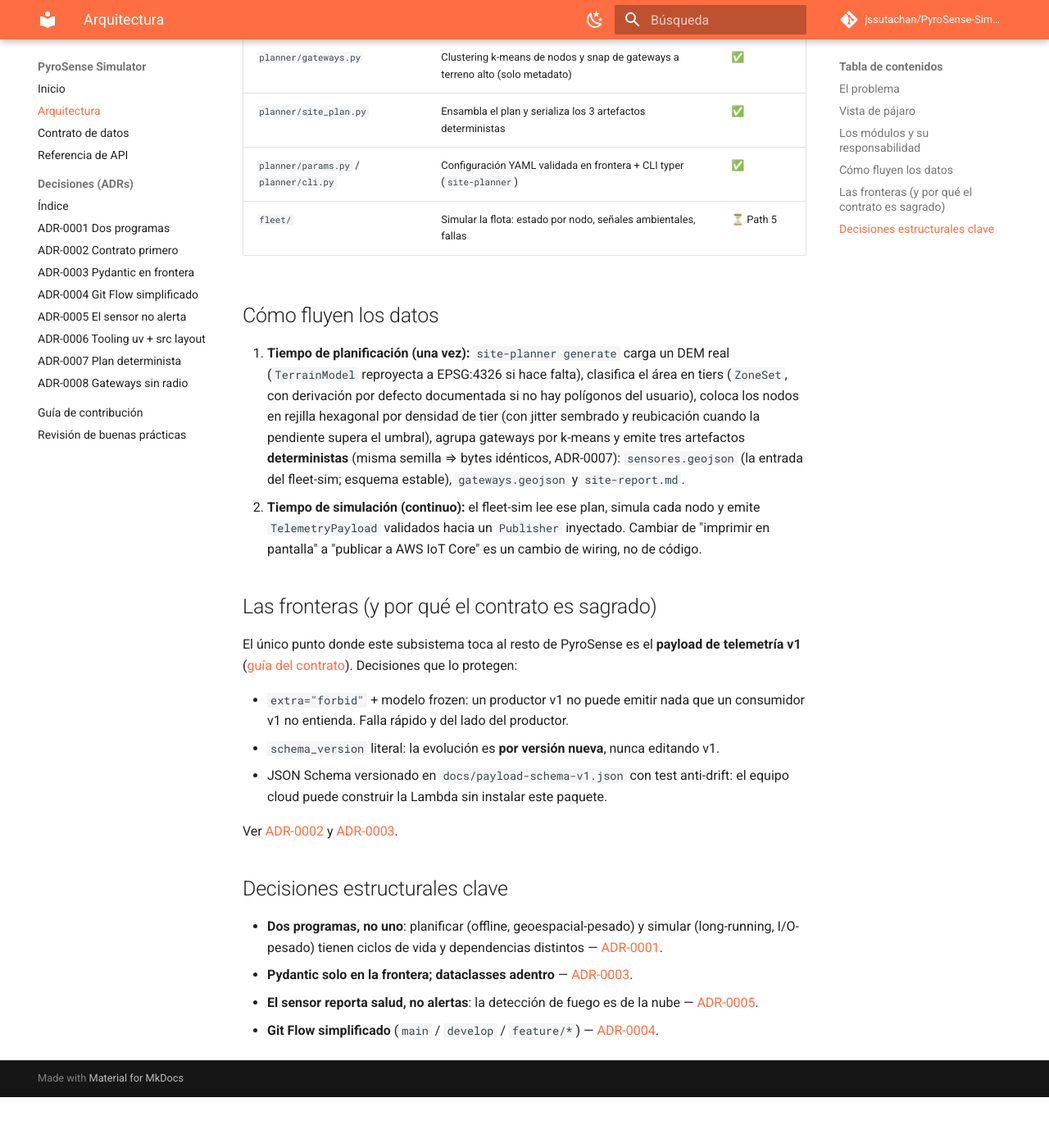
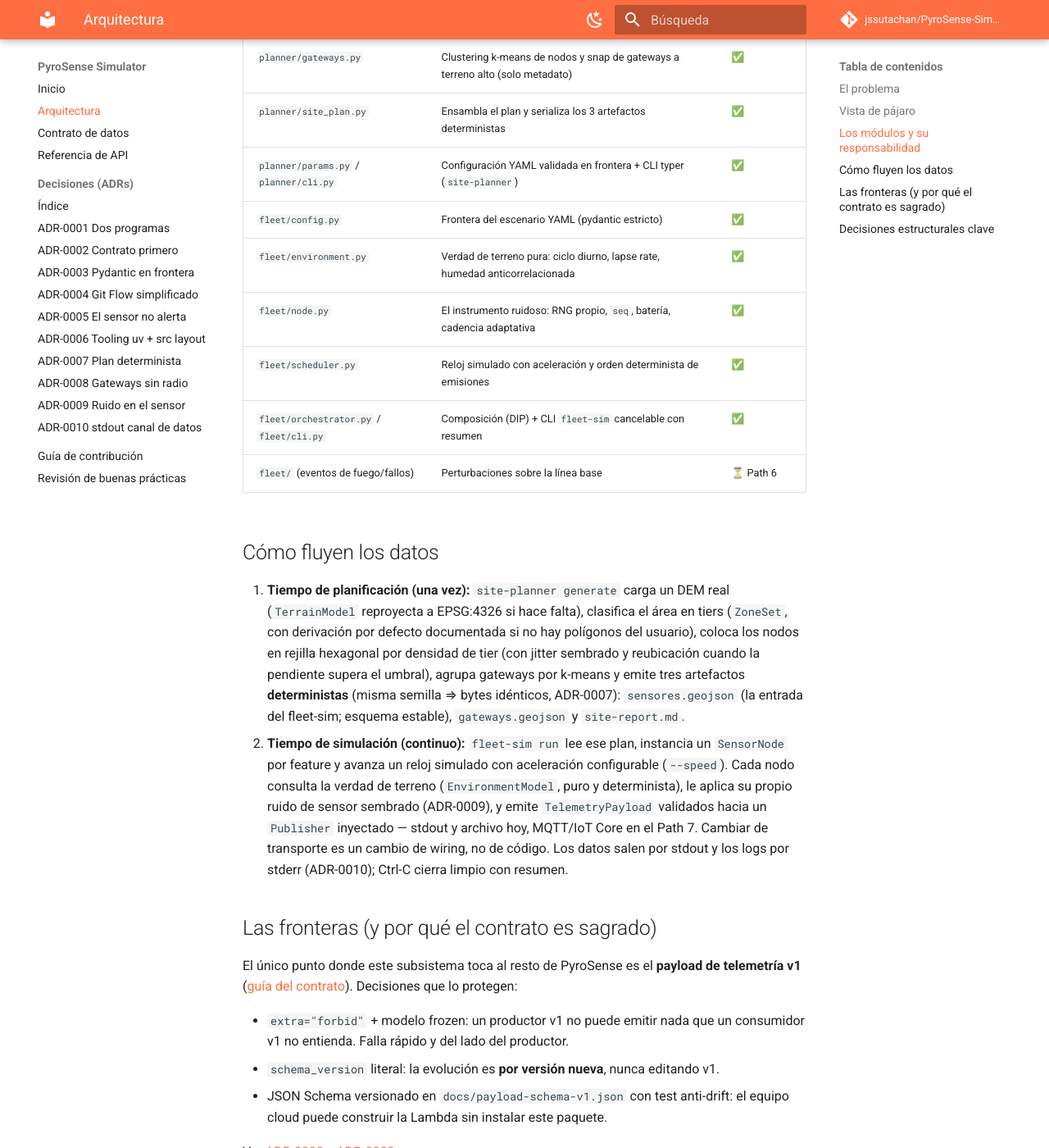
Before and after one commit to jssutachan/PyroSense-Simulator, an MkDocs documentation site: the page built from docs/architecture.md, in a window 1280 px wide and 1400 px high, scrolled down 1479 px. Shown: the whole window at 82% size. Built offline with MkDocs 1.6.1 and Material for MkDocs 9.7.7, drawn with Linux system fonts in a browser that asks for light colours; comment, search, counter and statistics services are not loaded; before the commit the page ends 2817 px from its top, so only the background shows below that.

Commit message:
docs: document Path 5 (fleet engine baseline)
ADR-0009 (environment is pure ground truth, seeded noise lives in
the sensor) and ADR-0010 (stdout is the data channel, logs to
stderr). Update README with fleet-sim usage, architecture guide with
the fleet modules and simulation-time data flow, docs index, API
reference and CHANGELOG 0.5.0. Refresh the fleet package docstring.

Co-Authored-By: Claude Fable 5 <noreply@anthropic.com>

```diff
--- a/docs/architecture.md
+++ b/docs/architecture.md
@@ -57,7 +57,12 @@ flowchart LR
 | `planner/gateways.py` | Clustering k-means de nodos y snap de gateways a terreno alto (solo metadato) | ✅ |
 | `planner/site_plan.py` | Ensambla el plan y serializa los 3 artefactos deterministas | ✅ |
 | `planner/params.py` / `planner/cli.py` | Configuración YAML validada en frontera + CLI typer (`site-planner`) | ✅ |
-| `fleet/` | Simular la flota: estado por nodo, señales ambientales, fallas | ⏳ Path 5 |
+| `fleet/config.py` | Frontera del escenario YAML (pydantic estricto) | ✅ |
+| `fleet/environment.py` | Verdad de terreno pura: ciclo diurno, lapse rate, humedad anticorrelacionada | ✅ |
+| `fleet/node.py` | El instrumento ruidoso: RNG propio, `seq`, batería, cadencia adaptativa | ✅ |
+| `fleet/scheduler.py` | Reloj simulado con aceleración y orden determinista de emisiones | ✅ |
+| `fleet/orchestrator.py` / `fleet/cli.py` | Composición (DIP) + CLI `fleet-sim` cancelable con resumen | ✅ |
+| `fleet/` (eventos de fuego/fallos) | Perturbaciones sobre la línea base | ⏳ Path 6 |
 
 ## Cómo fluyen los datos
 
@@ -69,9 +74,14 @@ flowchart LR
    emite tres artefactos **deterministas** (misma semilla ⇒ bytes idénticos, ADR-0007):
    `sensores.geojson` (la entrada del fleet-sim; esquema estable), `gateways.geojson`
    y `site-report.md`.
-2. **Tiempo de simulación (continuo):** el fleet-sim lee ese plan, simula cada nodo y
-   emite `TelemetryPayload` validados hacia un `Publisher` inyectado. Cambiar de
-   "imprimir en pantalla" a "publicar a AWS IoT Core" es un cambio de wiring, no de código.
+2. **Tiempo de simulación (continuo):** `fleet-sim run` lee ese plan, instancia un
+   `SensorNode` por feature y avanza un reloj simulado con aceleración configurable
+   (`--speed`). Cada nodo consulta la verdad de terreno (`EnvironmentModel`, puro y
+   determinista), le aplica su propio ruido de sensor sembrado (ADR-0009), y emite
+   `TelemetryPayload` validados hacia un `Publisher` inyectado — stdout y archivo hoy,
+   MQTT/IoT Core en el Path 7. Cambiar de transporte es un cambio de wiring, no de
+   código. Los datos salen por stdout y los logs por stderr (ADR-0010); Ctrl-C cierra
+   limpio con resumen.
 
 ## Las fronteras (y por qué el contrato es sagrado)
 
--- a/mkdocs.yml
+++ b/mkdocs.yml
@@ -57,5 +57,7 @@ nav:
       - ADR-0006 Tooling uv + src layout: adr/ADR-0006-tooling.md
       - ADR-0007 Plan determinista: adr/ADR-0007-plan-determinista.md
       - ADR-0008 Gateways sin radio: adr/ADR-0008-gateways-metadato.md
+      - ADR-0009 Ruido en el sensor: adr/ADR-0009-ruido-en-el-sensor.md
+      - ADR-0010 stdout canal de datos: adr/ADR-0010-stdout-canal-de-datos.md
   - Guía de contribución: CONTRIBUTING.md
   - Revisión de buenas prácticas: best-practices-review.md
```
Also changed, not shown: CHANGELOG.md (+16 -0 lines), README.md (+18 -1 lines), docs/adr/ADR-0009-ruido-en-el-sensor.md (added, +34 -0 lines), docs/adr/ADR-0010-stdout-canal-de-datos.md (added, +29 -0 lines), docs/adr/index.md (+2 -0 lines), docs/index.md (+2 -1 lines), docs/reference.md (+14 -0 lines), 1 other file.
